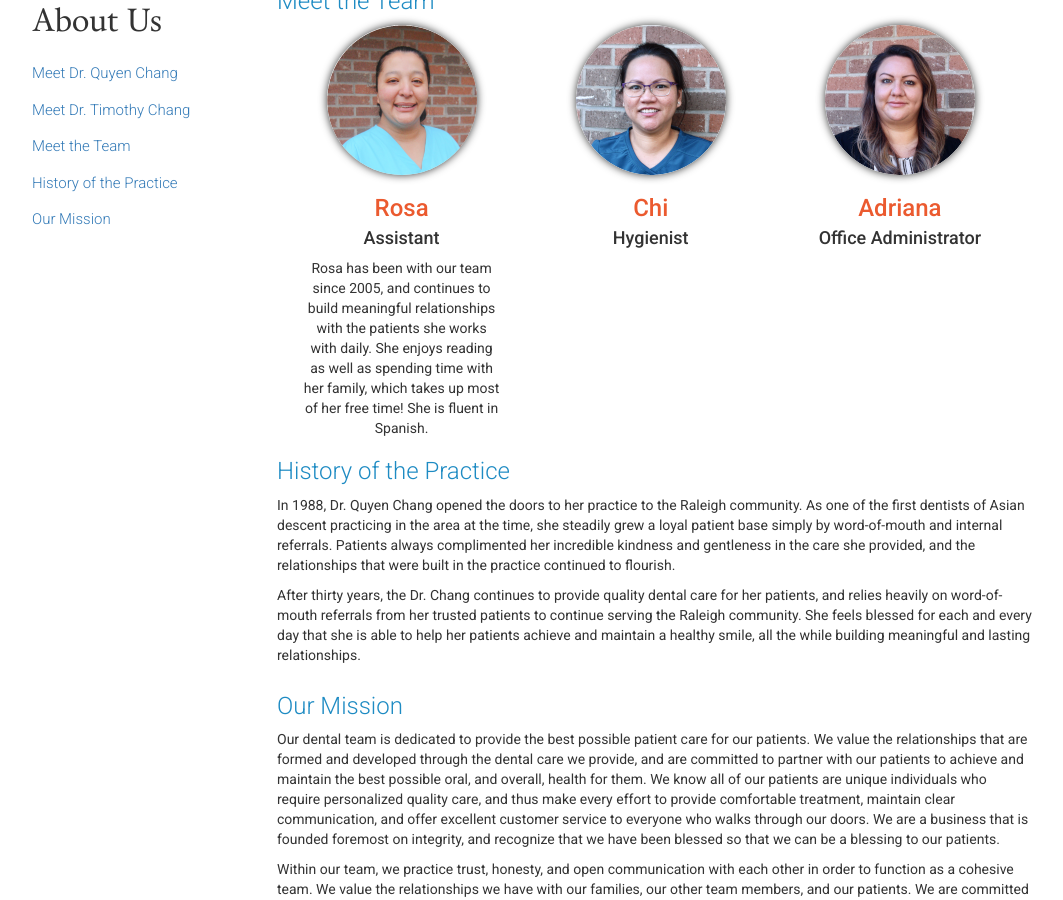
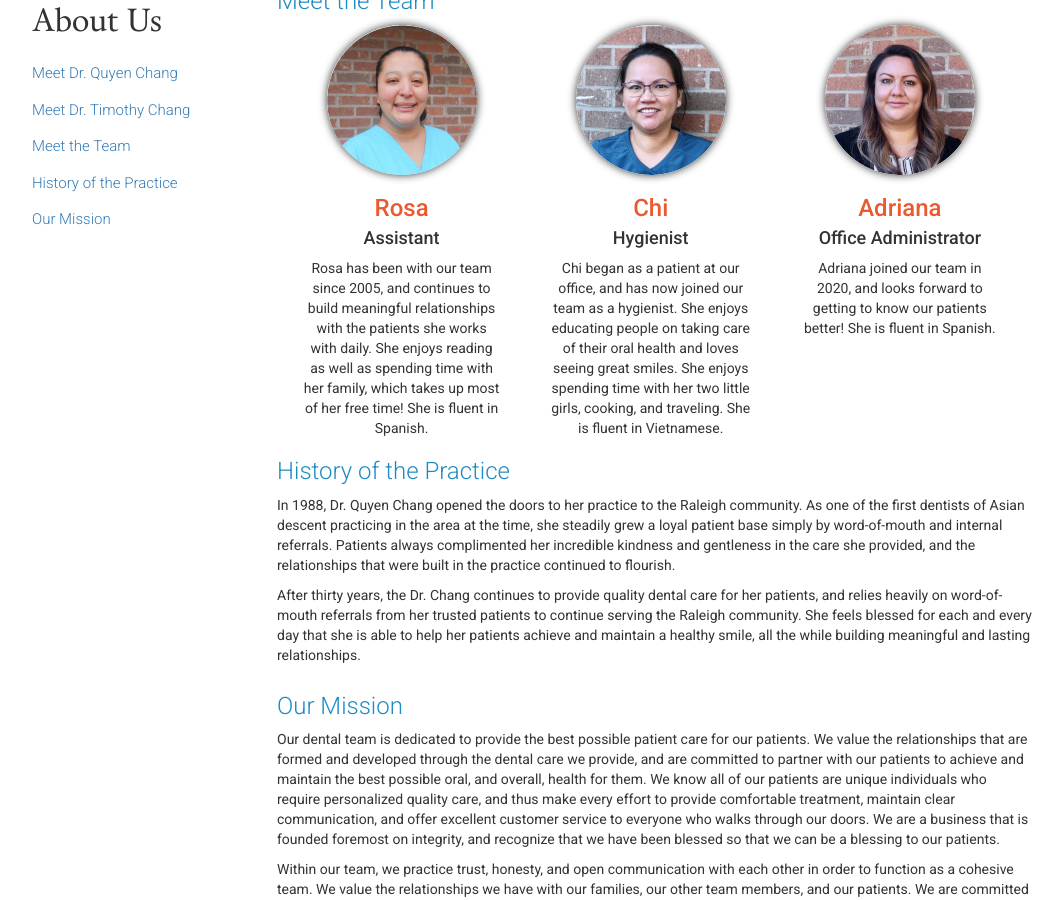
Before and after one commit to gabrielyeung/changdds, a Jekyll site: the page built from aboutus/index.html, in a window 1280 px wide and 900 px high, scrolled down 1485 px. Shown: the whole window, without its empty margins (108-1171 px from the left). Built offline with Jekyll 4.4.1, drawn with Linux system fonts in a browser that asks for light colours.

Commit message:
fix: update aboutus bios

```diff
--- a/aboutus/index.html
+++ b/aboutus/index.html
@@ -52,11 +52,13 @@ title: About Us
         {% include aboutus/teammate.html
             name="Chi"
             job="Hygienist"
+            bio="Chi began as a patient at our office, and has now joined our team as a hygienist. She enjoys educating people on taking care of their oral health and loves seeing great smiles. She enjoys spending time with her two little girls, cooking, and traveling. She is fluent in Vietnamese."
             img="chi.png" %}
 
         {% include aboutus/teammate.html
             name="Adriana"
             job="Office Administrator"
+            bio="Adriana joined our team in 2020, and looks forward to getting to know our patients better! She is fluent in Spanish."
             img="adriana.png" %}
 
       </section>
```
